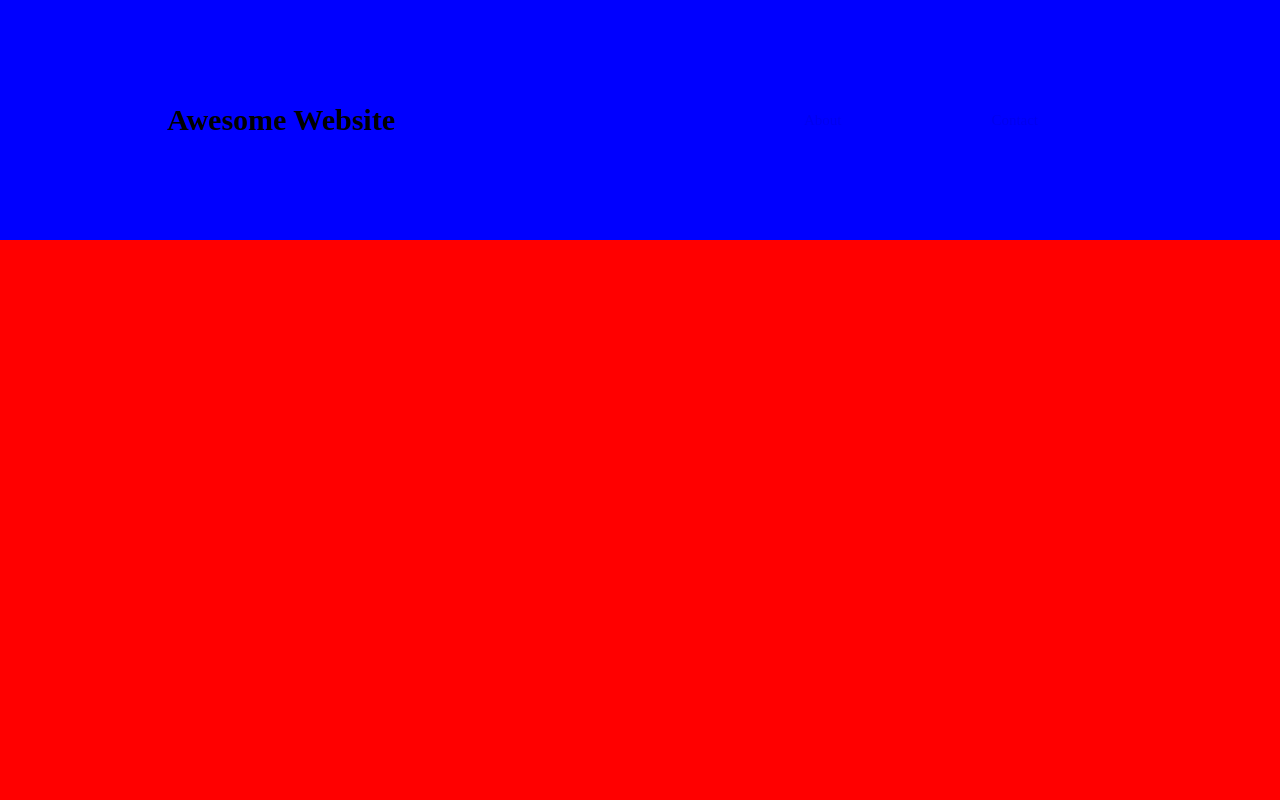
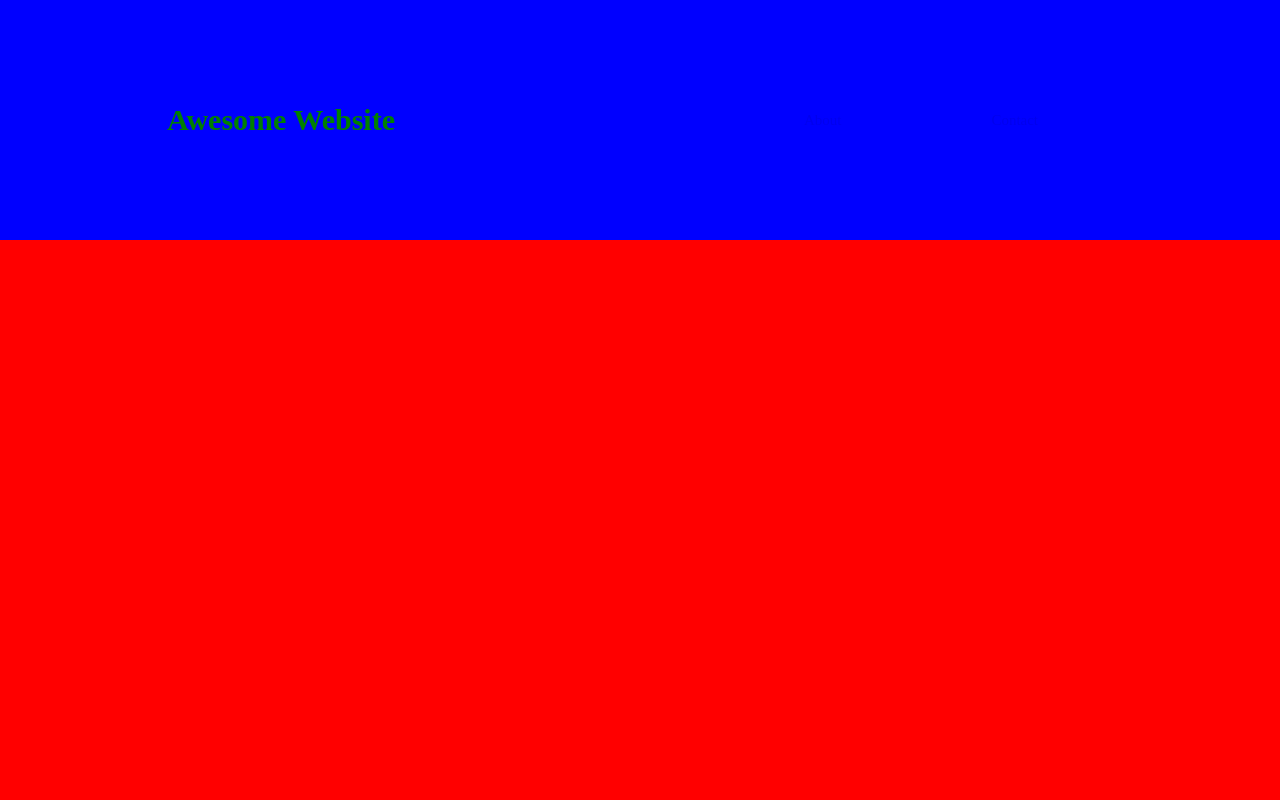
Before and after one commit to mz106/test-gh-branches-ex2, a website: page index.html in a window 1280 px wide. Shown: the top 800 px of the page. Drawn offline with Linux system fonts and the light colour scheme.

Commit message:
title changes to green

```diff
--- a/styles.css
+++ b/styles.css
@@ -98,3 +98,9 @@
 .container-contact-form {
 
 }
+
+/* ================= sundry  ================== */
+
+h1 {
+    color: green;
+}
```
